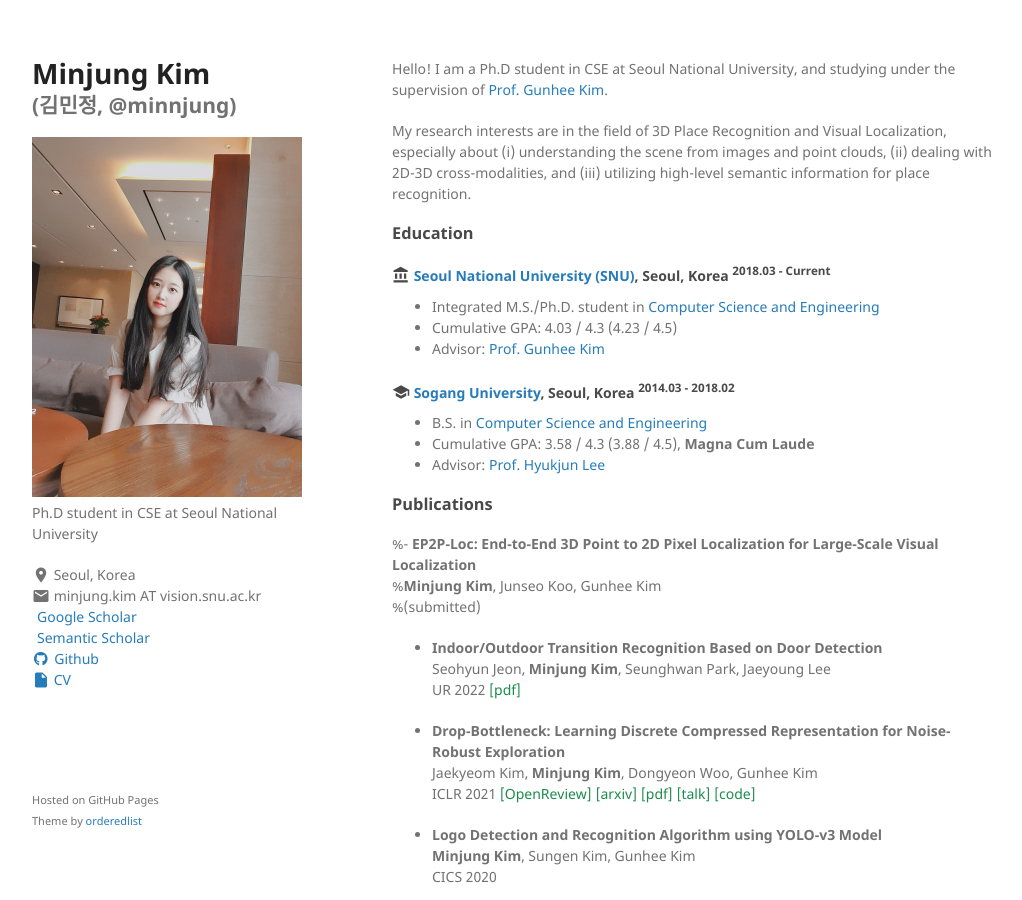
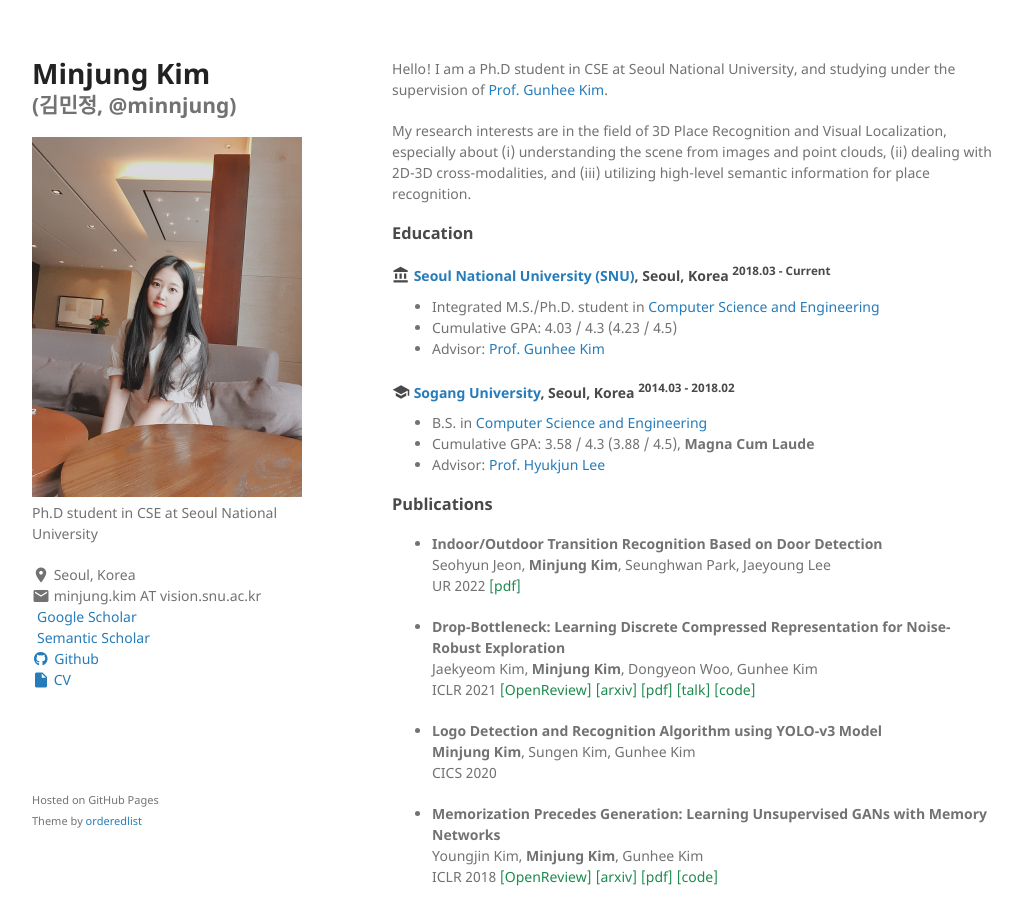
Before and after one commit to minnjung/minnjung.github.io, a Jekyll site: the page built from index.md, in a window 1280 px wide and 900 px high. Shown: the whole window, without its empty margins (128-1150 px from the left). Built offline with Jekyll 4.4.1, drawn with Linux system fonts in a browser that asks for light colours; a style sheet for code colours, icons or effects is not loaded.

Commit message:
Update index.md

```diff
--- a/index.md
+++ b/index.md
@@ -41,10 +41,6 @@
 
 
 ### Publications
-
-%- **EP2P-Loc: End-to-End 3D Point to 2D Pixel Localization for Large-Scale Visual Localization** <br/>
-%**Minjung Kim**, Junseo Koo, Gunhee Kim <br/>
-%(submitted)
 
 - **Indoor/Outdoor Transition Recognition Based on Door Detection** <br/>
 Seohyun Jeon, **Minjung Kim**, Seunghwan Park, Jaeyoung Lee <br/>
```
